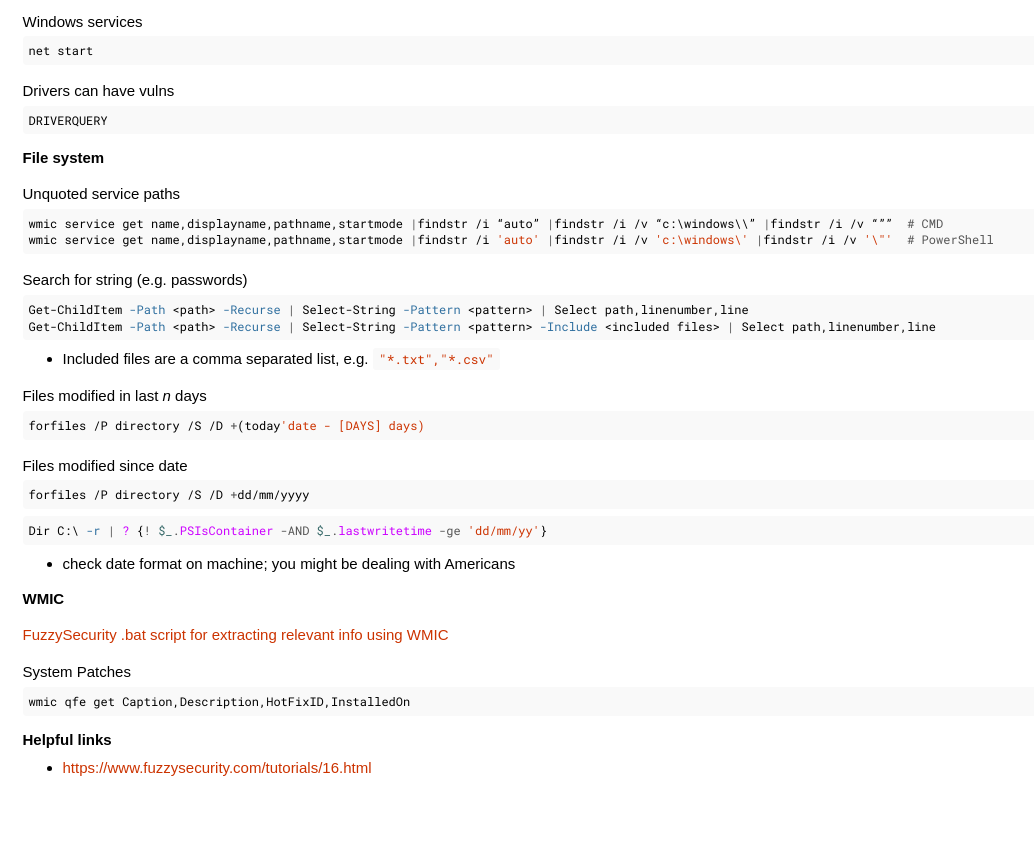
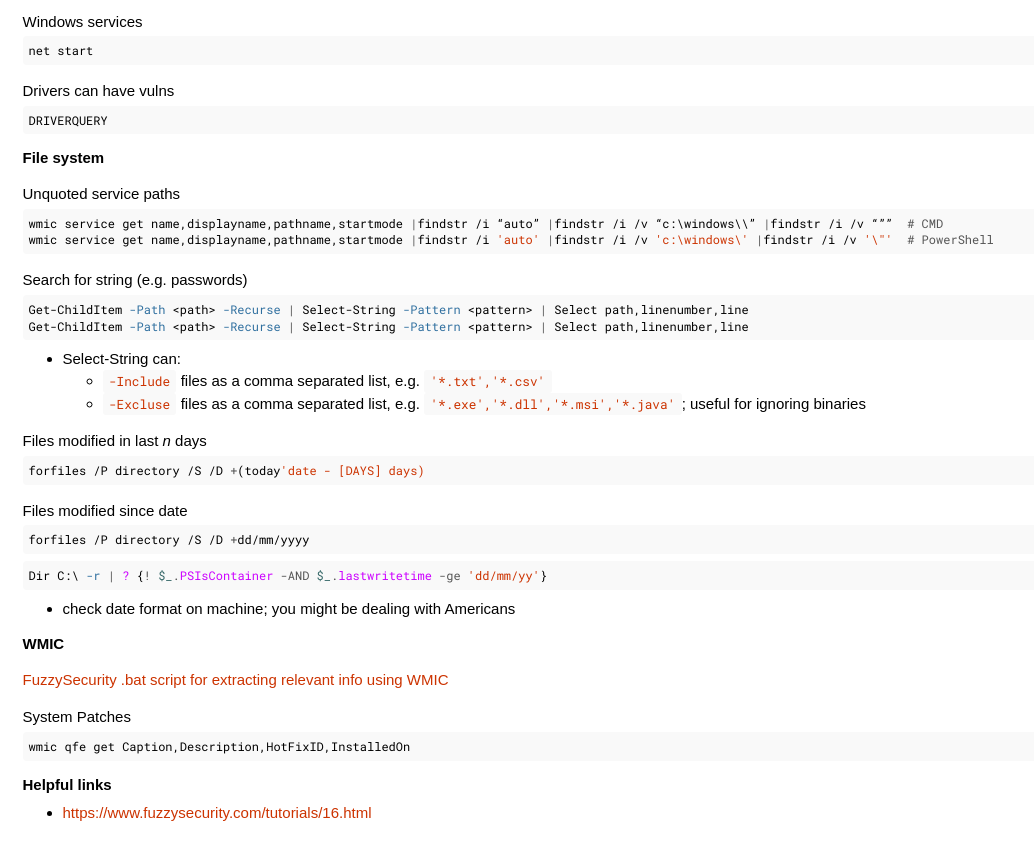
Before and after one commit to agrzeslak/cheatsheet, a Jekyll site: the page built from _topics/windows-privilege-escalation.md, in a window 1280 px wide and 900 px high, scrolled down 1327 px. Shown: the top 860 px of the window, without its empty margins (0-1034 px from the left). Built offline with Jekyll 4.4.1, drawn with Linux system fonts in a browser that asks for light colours.

Commit message:
Added extra string search details

````diff
--- a/_topics/windows-privilege-escalation.md
+++ b/_topics/windows-privilege-escalation.md
@@ -109,9 +109,11 @@ wmic service get name,displayname,pathname,startmode |findstr /i 'auto' |findstr
 Search for string (e.g. passwords)
 ```powershell
 Get-ChildItem -Path <path> -Recurse | Select-String -Pattern <pattern> | Select path,linenumber,line
-Get-ChildItem -Path <path> -Recurse | Select-String -Pattern <pattern> -Include <included files> | Select path,linenumber,line
+Get-ChildItem -Path <path> -Recurse | Select-String -Pattern <pattern> | Select path,linenumber,line
 ```
-- Included files are a comma separated list, e.g. `"*.txt","*.csv"`
+- Select-String can:
+    - `-Include` files as a comma separated list, e.g. `'*.txt','*.csv'`
+    - `-Excluse` files as a comma separated list, e.g. `'*.exe','*.dll','*.msi','*.java'`; useful for ignoring binaries
 
 Files modified in last _n_ days
 ```powershell
````
